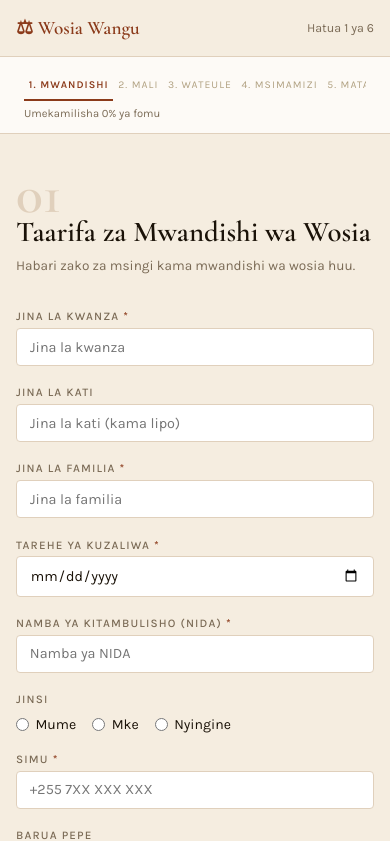
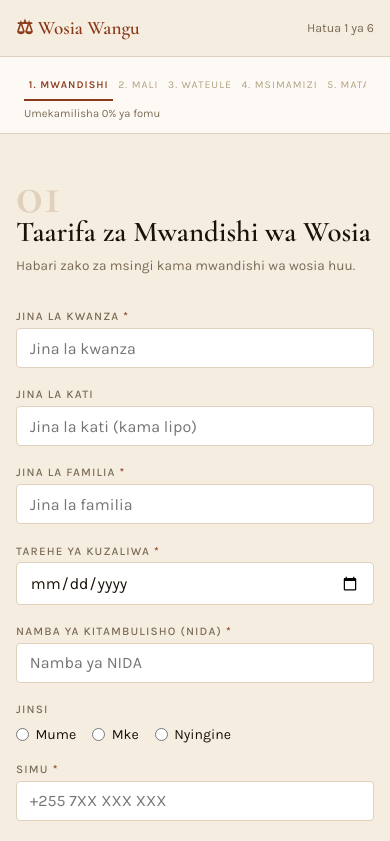
Before and after one commit to QubitCloud/Will_Wosia_Vercel, a Next.js app: page /fomu in a window 390 px wide. Shown: the top 841 px of the page. Built offline with nearby package versions, Linux system fonts and the light colour scheme.

Commit message:
Add font size to .ingizo class for mobile view

```diff
--- a/src/app/fomu/fomu.module.css
+++ b/src/app/fomu/fomu.module.css
@@ -108,4 +108,5 @@
   .gridi, .gridiTatu { grid-template-columns: 1fr; }
   .kisanduku { padding: 0 1rem 4rem; }
   .nav { padding: 1rem; }
+  .ingizo { font-size: 16px; }
 }
```
